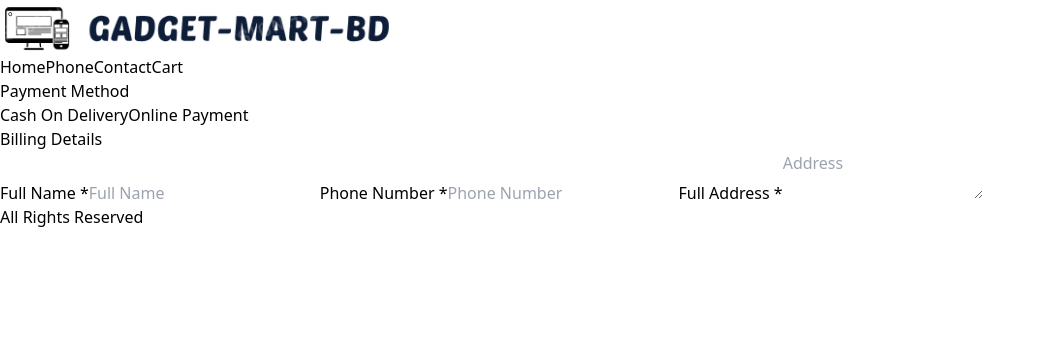
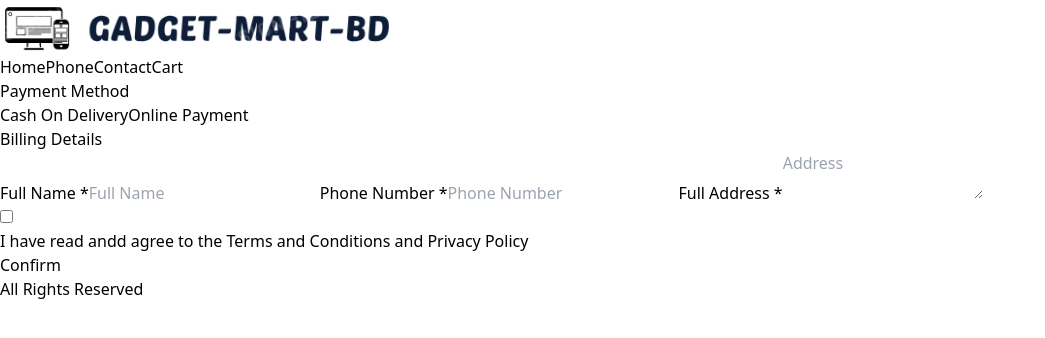
Before and after one commit to devsujoydas/gadget-mart-bd, a React (Vite) app: page /payment in a window 1280 px wide. Shown: the top 338 px of the page, without its empty margins (0-1045 px from the left). Built offline with nearby package versions, Linux system fonts and the light colour scheme.

Commit message:
payment.jsx

```diff
--- a/src/Components/Payment/Payment.jsx
+++ b/src/Components/Payment/Payment.jsx
@@ -17,6 +17,12 @@
                         <input type="number" id="phone-number" name="phone-number" placeholder="Phone Number" className="border px-4 py-2 rounded-md" />
                         <label htmlFor="address">Full Address <span className="text-red-500">*</span></label>
                         <textarea type="text" id="address" name="address" placeholder="Address" className="border px-4 py-2 rounded-md" />
+                        <div>
+                            <input type="checkbox" />
+                            <h1>I have read andd agree to the <span>Terms and Conditions</span> and <span>Privacy Policy</span></h1>
+                        </div>
+                        <button>Confirm</button>
+
                     </form>
                 </div>
 
```
